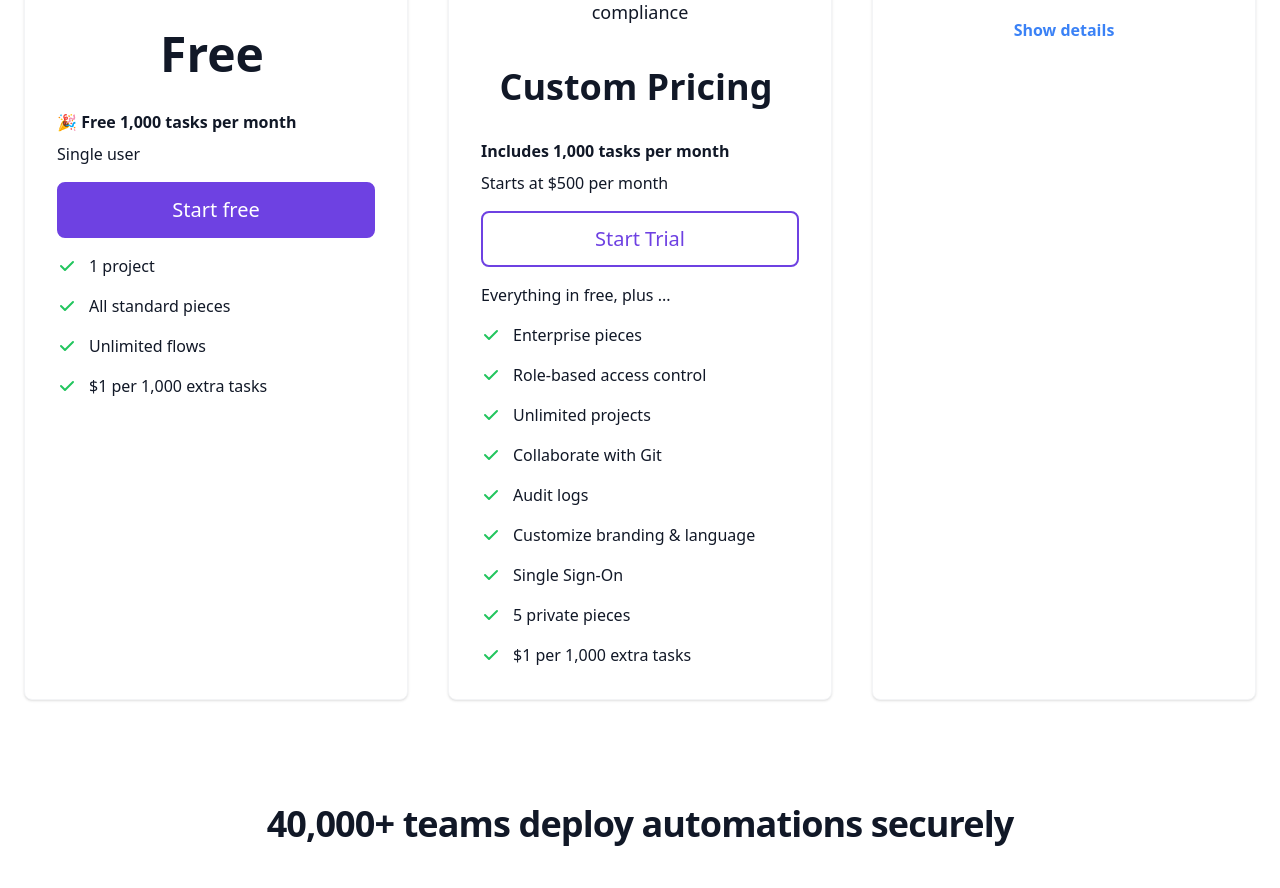
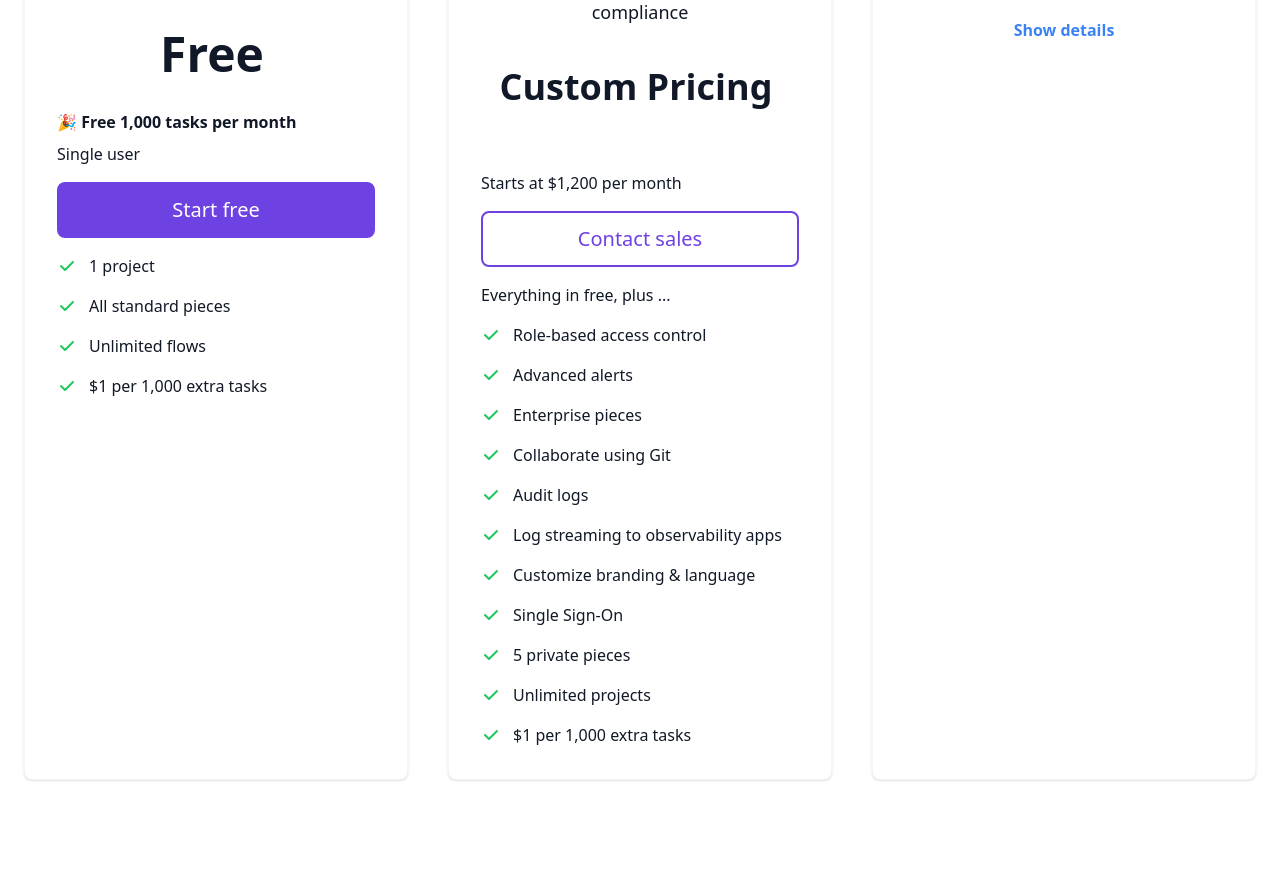
Before and after one commit to activepieces/marketing, a Nuxt app: page /pricing in a window 1280 px wide. Shown: the part 540-1428 px from the top of the page. Built offline with nearby package versions, Linux system fonts and the light colour scheme.

Commit message:
CHange pricing: 1,200 minimum and add Enterprise features

```diff
--- a/components/pages/pricing/Table.vue
+++ b/components/pages/pricing/Table.vue
@@ -14,19 +14,21 @@ const proFeatures = ref([
 ])
 
 const enterpriseFeatures = ref([
+  'Role-based access control',
+  'Advanced alerts',
   'Enterprise pieces',
-  'Role-based access control',
-  'Unlimited projects',
-  'Collaborate with Git',
+  'Collaborate using Git',
   'Audit logs',
+  'Log streaming to observability apps',
   'Customize branding & language',
   'Single Sign-On',
   '5 private pieces',
+  'Unlimited projects',
   ONE_DOLLAR_PER_1000_TASKS,
 ]);
 
 const embeddingFeatures = ref([
-  '<strong>Unlimited</strong> Projects',
+  'Unlimited Projects',
   'Provision users automatically',
   'Embedding Javascript SDK',
   'Customize branding & language',
@@ -121,14 +123,14 @@ const handleDeploymentModeChange = (newMode) => {
             <Transition name="slide-fade" :duration="{ enter: 500, leave: 0 }">
               <p class="mb-2 font-semibold text-base" v-if="deploymentMode === 'self-hosted'">Unlimited Tasks</p>
               <p class="mb-2 text-base" v-else>
-                <div class="font-bold">Includes 1,000 tasks per month</div>
+                <div class="font-bold">&nbsp;</div>
               </p>
             </Transition>
-            <p class="mb-4 text-base">Starts at $500 per month</p>
+            <p class="mb-4 text-base">Starts at $1,200 per month</p>
           </div>
 
           <router-link to="/sales"
-            class="bg-white text-primary hover:bg-primary-700 hover:text-white focus:ring-4 focus:ring-primary-200 font-normal rounded-lg text-xl px-5 py-3 text-center border-2 border-primary">Start Trial</router-link>
+            class="bg-white text-primary hover:bg-primary-700 hover:text-white focus:ring-4 focus:ring-primary-200 font-normal rounded-lg text-xl px-5 py-3 text-center border-2 border-primary">Contact sales</router-link>
           <!-- List -->
           <ul role="list" class="space-y-4 text-left mt-4">
             <li class="flex items-center space-x-3">
@@ -171,7 +173,7 @@ const handleDeploymentModeChange = (newMode) => {
               <p class="mb-4 text-base">25 users then $10 per extra user</p>
             </div>
             <router-link to="/sales"
-              class="block bg-white text-primary hover:bg-primary-700 hover:text-white focus:ring-4 focus:ring-primary-200 font-normal rounded-lg text-xl px-5 py-3 text-center border-2 border-primary">Start Trial</router-link>
+              class="block bg-white text-primary hover:bg-primary-700 hover:text-white focus:ring-4 focus:ring-primary-200 font-normal rounded-lg text-xl px-5 py-3 text-center border-2 border-primary">Contact sales</router-link>
             <!-- List -->
             <ul role="list" class="space-y-4 text-left mt-4">
               <li class="flex items-center space-x-3">
```
